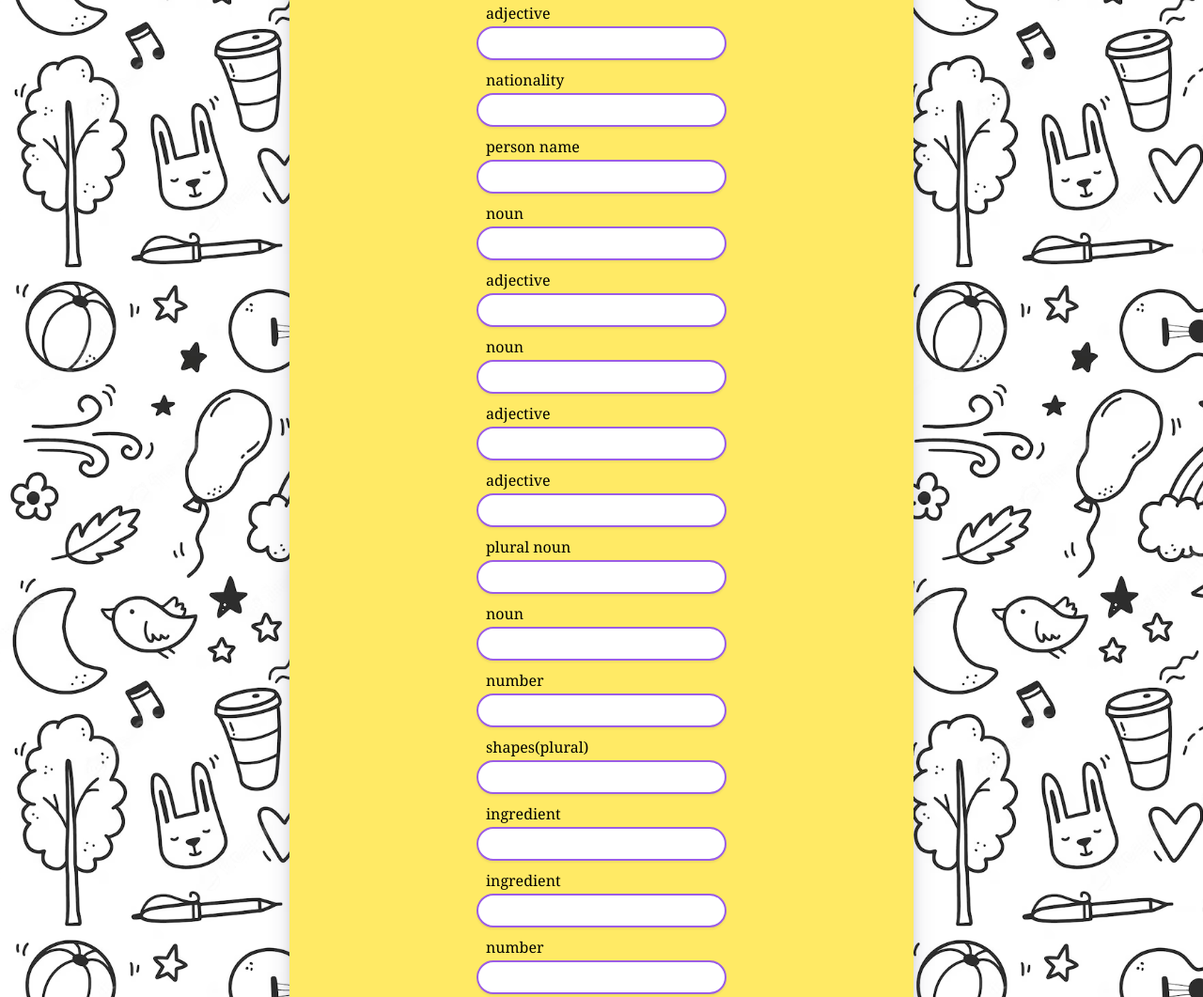
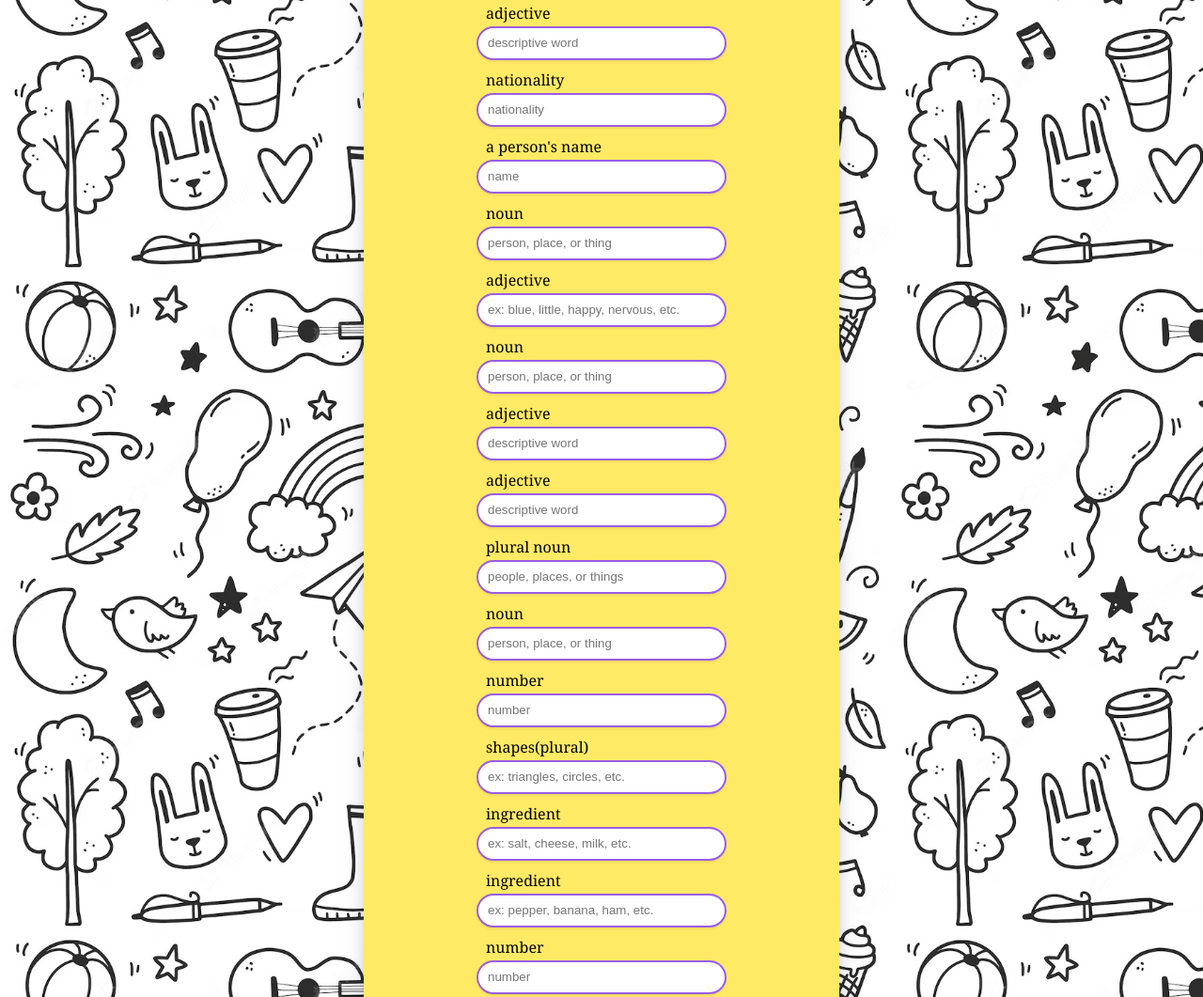
Before and after one commit to yogurlval/FoundationsCapstone, a website: page public/index.html in a window 1280 px wide. Shown: the part 297-1358 px from the top of the page at 94% size. Drawn offline with nearby package versions, Linux system fonts and the light colour scheme.

Commit message:
final touches

```diff
--- a/public/index.html
+++ b/public/index.html
@@ -27,49 +27,49 @@
 
                 <div class="input-group">
                     <label for="adjective_1">adjective</label>
-                    <input type="text" id="adjective_1" name="adjective_1" required>
+                    <input type="text" id="adjective_1" name="adjective_1" placeholder="descriptive word" required>
 
                     <label for="nationality">nationality</label>
-                    <input type="text" id="nationality" name="nationality" required>
+                    <input type="text" id="nationality" name="nationality" placeholder="nationality" required>
 
-                    <label for="person_name">person name</label>
-                    <input type="text" id="person_name" name="person_name" required>
+                    <label for="person_name">a person's name</label>
+                    <input type="text" id="person_name" name="person_name" placeholder="name" required>
 
                     <label for="noun_1">noun</label>
-                    <input type="text" id="noun_1" name="noun_1" required>
+                    <input type="text" id="noun_1" name="noun_1" placeholder="person, place, or thing" required>
 
                     <label for="adjective_2">adjective</label>
-                    <input type="text" id="adjective_2" name="adjective_2" required>
+                    <input type="text" id="adjective_2" name="adjective_2" placeholder="ex: blue, little, happy, nervous, etc." required>
 
                     <label for="noun_2">noun</label>
-                    <input type="text" id="noun_2" name="noun_2" required>
+                    <input type="text" id="noun_2" name="noun_2" placeholder="person, place, or thing" required>
 
                     <label for="adjective_3">adjective</label>
-                    <input type="text" id="adjective_3" name="adjective_3" required>
+                    <input type="text" id="adjective_3" name="adjective_3" placeholder="descriptive word" required>
 
                     <label for="adjective_4">adjective</label>
-                    <input type="text" id="adjective_4" name="adjective_4" required>
+                    <input type="text" id="adjective_4" name="adjective_4" placeholder="descriptive word" required>
 
                     <label for="plural_noun">plural noun</label>
-                    <input type="text" id="plural_noun" name="plural_noun" required>
+                    <input type="text" id="plural_noun" name="plural_noun" placeholder="people, places, or things" required>
 
                     <label for="noun_3">noun</label>
-                    <input type="text" id="noun_3" name="noun_3" required>
+                    <input type="text" id="noun_3" name="noun_3" placeholder="person, place, or thing" required>
 
                     <label for="number_1">number</label>
-                    <input type="text" id="number_1" name="number_1" required>
+                    <input type="text" id="number_1" name="number_1" placeholder="number" required>
 
                     <label for="shapes">shapes(plural)</label>
-                    <input type="text" id="shapes" name="shapes" required>
+                    <input type="text" id="shapes" name="shapes" placeholder="ex: triangles, circles, etc." required>
 
                     <label for="food_1">ingredient</label>
-                    <input type="text" id="food_1" name="food_1" required>
+                    <input type="text" id="food_1" name="food_1" placeholder="ex: salt, cheese, milk, etc." required>
 
                     <label for="food_2">ingredient</label>
-                    <input type="text" id="food_2" name="food_2" required>
+                    <input type="text" id="food_2" name="food_2" placeholder="ex: pepper, banana, ham, etc." required>
 
                     <label for="number_2">number</label>
-                    <input type="text" id="number_2" name="number_2" required>
+                    <input type="text" id="number_2" name="number_2" placeholder="number" required>
                 </div>
             </section>
             <section id="madlib-submit">
@@ -83,49 +83,49 @@
 
                 <div class="input-group">
                     <label for="noun_4">noun</label>
-                    <input type="text" id="noun_4" name="noun_4" required>
+                    <input type="text" id="noun_4" name="noun_4" placeholder="person, place, or thing" required>
 
                     <label for="state">wacky state</label>
-                    <input type="text" id="state" name="state" required>
+                    <input type="text" id="state" name="state" placeholder="ex: Ohio" required>
 
                     <label for="verb">verb (past tense)</label>
-                    <input type="text" id="verb" name="verb" required>
+                    <input type="text" id="verb" name="verb" placeholder="ex: swam, fell, played, walked, etc." required>
 
                     <label for="noun_5">noun</label>
-                    <input type="text" id="noun_5" name="noun_5" required>
+                    <input type="text" id="noun_5" name="noun_5" placeholder="person, place, or thing" required>
 
                     <label for="verb_2">verb ending in -ing</label>
-                    <input type="text" id="verb_2" name="verb_2" required>
+                    <input type="text" id="verb_2" name="verb_2" placeholder="ex: cooking, laughing, talking, etc." required>
 
                     <label for="noun_6">noun</label>
-                    <input type="text" id="noun_6" name="noun_6" required>
+                    <input type="text" id="noun_6" name="noun_6" placeholder="person, place, or thing" required>
 
                     <label for="verb_3">verb</label>
-                    <input type="text" id="verb_3" name="verb_3" required>
+                    <input type="text" id="verb_3" name="verb_3" placeholder="action word" required>
 
                     <label for="noun_7">noun</label>
-                    <input type="text" id="noun_7" name="noun_7" required>
+                    <input type="text" id="noun_7" name="noun_7" placeholder="person, place, or thing" required>
 
                     <label for="body_part">part of the body</label>
-                    <input type="text" id="body_part" name="body_part" required>
+                    <input type="text" id="body_part" name="body_part" placeholder="ex: heart, arm, leg, etc." required>
 
                     <label for="adjective_5">adjective</label>
-                    <input type="text" id="adjective_5" name="adjective_5" required>
+                    <input type="text" id="adjective_5" name="adjective_5" placeholder="descriptive word" required>
 
-                    <label for="relative">relative</label>
-                    <input type="text" id="relative" name="relative" required>
+                    <label for="relative">relative (family member)</label>
+                    <input type="text" id="relative" name="relative" placeholder="ex: sister, father, aunt, cousin, etc." required>
 
                     <label for="month">month</label>
-                    <input type="text" id="month" name="month" required>
+                    <input type="text" id="month" name="month" placeholder="month" required>
 
                     <label for="verb_4">verb ending in -ing</label>
-                    <input type="text" id="verb_4" name="verb_4" required>
+                    <input type="text" id="verb_4" name="verb_4" placeholder="action word ending in -ing" required>
 
                     <label for="adjective_6">adjective</label>
-                    <input type="text" id="adjective_6" name="adjective_6" required>
+                    <input type="text" id="adjective_6" name="adjective_6" placeholder="descriptive word" required>
 
                     <label for="plural_noun2">plural noun</label>
-                    <input type="text" id="plural_noun2" name="plural_noun2" required>
+                    <input type="text" id="plural_noun2" name="plural_noun2" placeholder="people, places, or things" required>
                 </div>
             </section>
             <section id="madlib-submit2">
--- a/public/main.js
+++ b/public/main.js
@@ -2,6 +2,8 @@ let madlibForm = document.querySelector('#madlibs-form')
 let madlibForm2 = document.querySelector('#madlibs-form2')
 let storySection = document.getElementById('completed-story')
 // let storySection2 = document.getElementById('completed-story2')
+
+let definebtn = document.getElementById('define')
 
 let storyBox = document.getElementById('story-box')
 
@@ -10,12 +12,13 @@ const submitMadLibs = (event) => {
     storyBox.innerHTML = '<div id="completed-story"></div>'
     storySection = document.getElementById('completed-story')
     madlibForm.classList.add('hide')
+    storyBox.classList.remove('hide')
     let form = new FormData(event.target)
     let userSubmission = Object.fromEntries(form)
     console.log(userSubmission)
 
 
-    let story = `  <h3>Here is your story: </h3>
+    let story = `  <h3>Pizza, Pizza! : </h3>
     <p>Pizza was invented by a <span class="inserted-text">${userSubmission.adjective_1}</span> <span class="inserted-text">${userSubmission.nationality}</span> chef named <span class="inserted-text">${userSubmission.person_name}</span>. To make a pizza, you need to take a lump of <span class="inserted-text">${userSubmission.noun_1}</span>, and make a thin, round <span class="inserted-text">${userSubmission.adjective_2}</span> <span class="inserted-text">${userSubmission.noun_2}</span>. Then you cover it with <span class="inserted-text">${userSubmission.adjective_3}</span> sauce, <span class="inserted-text">${userSubmission.adjective_4}</span> cheese, and fresh chopped <span class="inserted-text">${userSubmission.plural_noun}</span>. Next you have to bake it in a very hot <span class="inserted-text">${userSubmission.noun_3}</span>. When it is done, cut it into <span class="inserted-text">${userSubmission.number_1}</span> <span class="inserted-text">${userSubmission.shapes}</span>. Some kids like <span class="inserted-text">${userSubmission.food_1}</span> pizza the best, but my favorite is the <span class="inserted-text">${userSubmission.food_2}</span> pizza. If I could, I would eat pizza <span class="inserted-text">${userSubmission.number_2}</span> times a day!</p>`
 
     storySection.innerHTML = story
@@ -34,6 +37,7 @@ const submitMadLibs = (event) => {
 
 const getNewForm = (event) =>{
     storySection.classList.add('hide')
+    storyBox.classList.add('hide')
     madlibForm2.classList.remove('hide')
 
 
@@ -48,12 +52,13 @@ const submitMadLib2 = event =>{
     storyBox.innerHTML = '<div id="completed-story"></div>'
     storySection = document.getElementById('completed-story')
     madlibForm2.classList.add('hide')
+    storyBox.classList.remove('hide')
     let form2 = new FormData(event.target)
     let userSubmission2 = Object.fromEntries(form2)
     console.log(userSubmission2)
 
     let story2 = `
-    <h3>Here is your story: </h3>
+    <h3>Weird News: </h3>
 
     <p> A <span class="inserted-text">${userSubmission2.noun_4}</span> in <span class="inserted-text">${userSubmission2.state}</span> was arrested this morning after they <span class="inserted-text">${userSubmission2.verb}</span> in front of a <span class="inserted-text">${userSubmission2.noun_5}</span>. The criminal in question had a history of <span class="inserted-text">${userSubmission2.verb_2}</span>, but no one-not even his <span class="inserted-text">${userSubmission2.noun_6}</span>- ever imagined they'd <span class="inserted-text">${userSubmission2.verb_3}</span> with a <span class="inserted-text">${userSubmission2.noun_7}</span> stuck in their <span class="inserted-text">${userSubmission2.body_part}</span>.
     A close friend we interviewed stated: "I always thought they were <span class="inserted-text">${userSubmission2.adjective_5}</span>, but I never thought they'd do something like this. Even his <span class="inserted-text">${userSubmission2.relative}</span> was surprised!"
@@ -65,7 +70,7 @@ const submitMadLib2 = event =>{
 
     let resetButton = `<button id="madlibs-reset" onclick="resetMadLibs()">Try Again</button>`;
 
-    let saveButton = `<button id="madlibs-reset" onclick="saveStory()">Save Story</button>`
+    let saveButton = `<button id="save-button" onclick="saveStory()">Save Story</button>`
 
     storyBox.innerHTML += resetButton;
     storyBox.innerHTML += saveButton;
@@ -74,6 +79,7 @@ const submitMadLib2 = event =>{
 
 const resetMadLibs = () => {
     storySection.classList.add('hide');
+    storyBox.classList.add('hide')
     storySection.innerHTML = '';
     // storySection2.classList.add('hide');
     // storySection2.innerHTML = '';
@@ -81,5 +87,6 @@ const resetMadLibs = () => {
     madlibForm.classList.remove('hide');
 }
 
+
 madlibForm.addEventListener('submit', submitMadLibs)
 madlibForm2.addEventListener('submit', submitMadLib2)
--- a/public/styles.css
+++ b/public/styles.css
@@ -2,11 +2,20 @@ body{
     background-image: url("./doodle.PNG");
 }
 
+main{
+    display: flex;
+    justify-content: center;
+    align-items: center;
+}
+
 .container{
     padding: 40px;
+    display: flex;
+    justify-content: center;
+    align-items: center;
     background-color: rgb(255, 234, 101);
-    margin-left: 300px;
-    margin-right: 300px;
+    margin-right: 30%;
+    margin-left: 30%;
     margin-bottom: 100px;
     font-family: Cambria, Cochin, Georgia, Times, 'Times New Roman', serif;
     border-radius: 20px;
@@ -21,6 +30,7 @@ flex-direction: row;
 justify-content: space-evenly;
 align-items: center;
 padding-bottom: 20px;
+margin-bottom: 15px;
 font-family: Cambria, Cochin, Georgia, Times, 'Times New Roman', serif;
 border-radius: 20px;
     box-shadow: rgba(50, 50, 93, 0.25) 0px 13px 27px -5px, rgba(0, 0, 0, 0.3) 0px 8px 10px -8px;
@@ -41,7 +51,7 @@ a:hover{
 }
 
 #description{
-    margin-top: -30px;
+    margin-top: -45px;
     display: flex;
     justify-content: center;
     border-radius: 20px;
@@ -81,9 +91,9 @@ form{
     margin: 3px 0 10px;
 }
 
-#completed-story, #completed-story2{
+#completed-story, #story-container{
     padding: 0 5%;
-    margin-top: 15px;
+    margin-top: 20px;
     text-align: center;
     font-size: 1.5em;
     line-height: 2;
```
